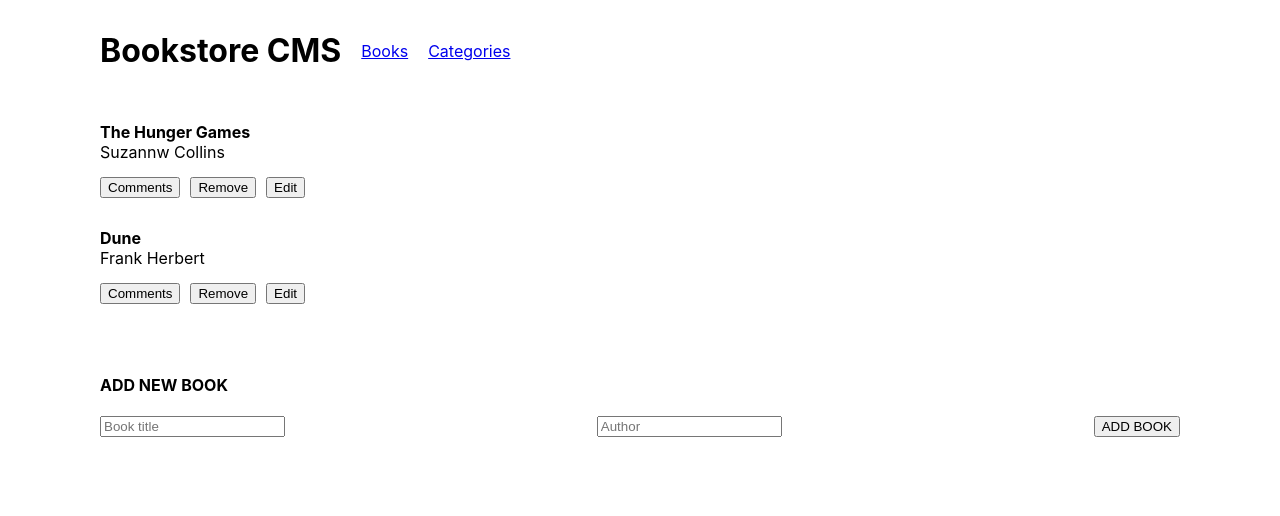
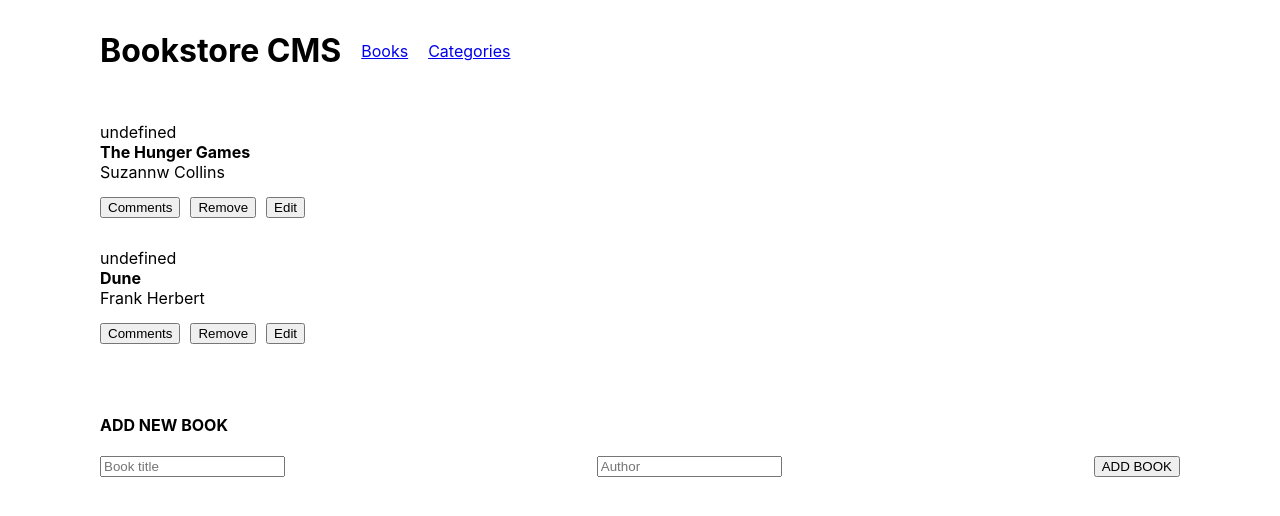
Before and after one commit to Olivier-Kango/bookstore, a React (Create React App) app: page / in a window 1280 px wide. Shown: the top 516 px of the page. Built offline with nearby package versions, Linux system fonts and the light colour scheme.

Commit message:
Add props for category in Boox Component

```diff
--- a/src/components/Books.js
+++ b/src/components/Books.js
@@ -10,6 +10,7 @@ const Books = () => {
       <div className="books">
         {books.map((book, id) => (
           <Book
+            category={`${book.category}`}
             title={`${book.title}`}
             author={`${book.author}`}
             id={id}
```
